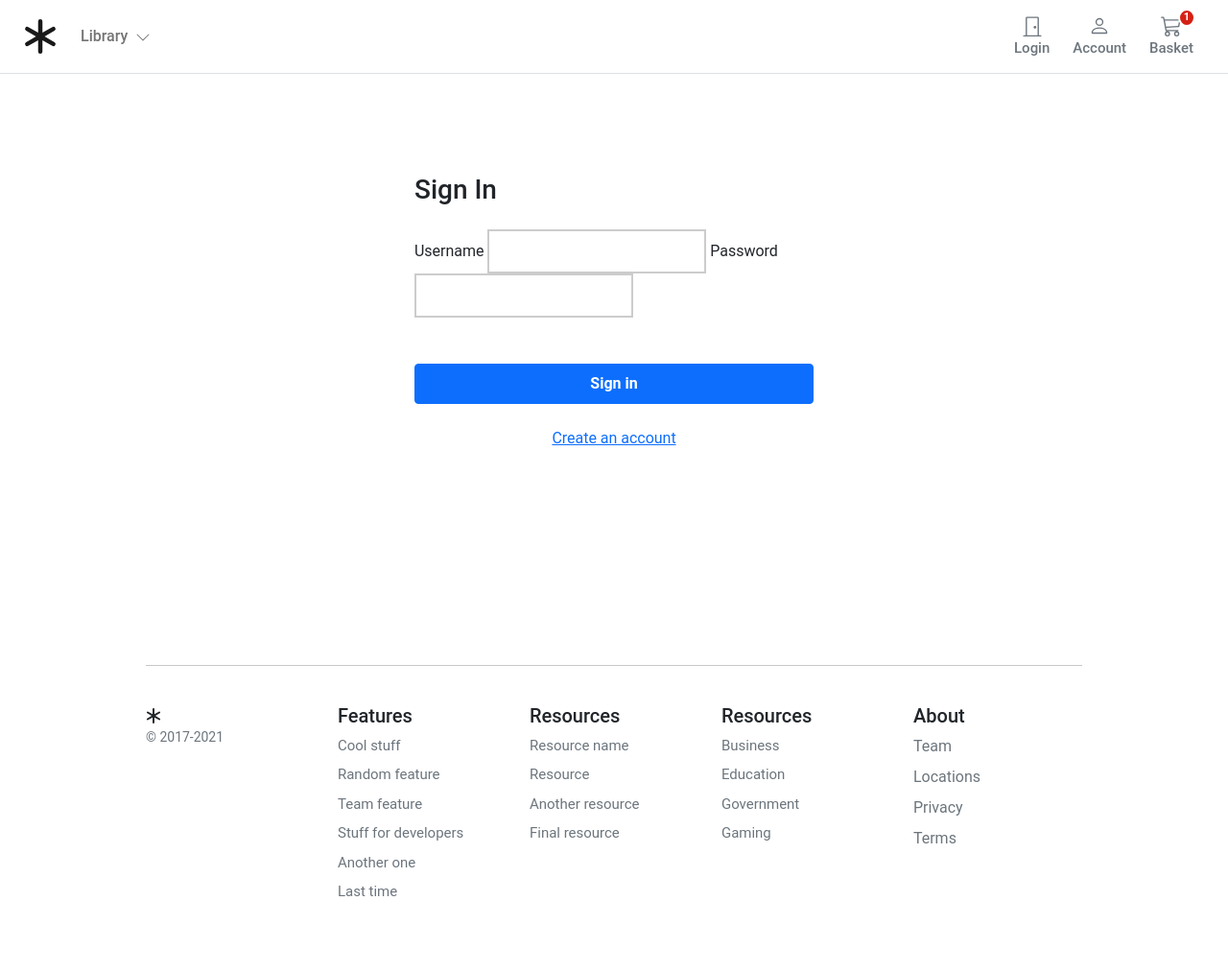
After one commit to HarounTaHa/Django-Ecommerce, a Django app: template templates/account/registration/login.html in a window 1280 px wide. The commit adds this page. Shown: the whole page at 96% size. Run offline with Django 3.2, Linux system fonts and the light colour scheme; the template is opened without the code that fills it: most values are stand-ins (such as "Sample title", 1, 10 or a date in 2020); form fields are guessed from the names that the template uses.

Commit message:
login and logout functionality

```diff
--- /dev/null
+++ b/templates/account/registration/login.html
@@ -0,0 +1,66 @@
+{% extends "../../store/base.html" %}
+{% block title %}Log-in{% endblock %}
+{% block content %}
+
+<style>
+    .container-fluid {
+        max-width: 100%;
+    }
+
+    .account-form input {
+        border: 2px solid #ccc;
+        height: calc(2em + .75rem + 2px);
+    }
+
+    .account-form input:focus {
+        border-color: #1497ff;
+        box-shadow: none;
+    }
+</style>
+<div class="container-fluid">
+    <div class="row no-gutter">
+        <div class="col-md-12">
+            <div class="login d-flex align-items-center py-5">
+                <div class="container">
+                    <div class="row">
+                        <div class="col-12 col-lg-6  mx-auto">
+                            <form class="account-form p-4 rounded" action="{% url 'account:login' %}" method="post">
+
+                                {% csrf_token %}
+                                <h3 class="mb-4">Sign In</h3>
+
+                                {% if form.errors %}
+                                <div class="alert alert-primary" role="alert">
+                                    Error: Username or Password not correct!
+                                </div>
+                                {% endif %}
+
+                                <label class="form-label">{{ form.username.label}}</label>
+                                {{ form.username}}
+
+                                <label class="form-label">{{ form.password.label}}</label>
+                                {{ form.password}}
+                                <div class="d-grid gap-2">
+                                    <input type="hidden" name="next" value="{{ next }}">
+                                    <button class="btn btn-primary py-2 mb-4 mt-5 fw-bold" type="submit" value="Log-in">Sign in
+                                    </button>
+                                </div>
+                                <p class="text-center pb-3">
+                                    <a href="{% url 'account:register' %}">Create an account</a>
+                                </p>
+                            </form>
+                            <p class="small text-center pt-4">
+                                {% comment %} <a href="">Forgotten Password?</a> {% endcomment %}
+                            </p>
+                            <p class="small text-center">
+                                {% comment %} <a href="">Help Center?</a> {% endcomment %}
+                            </p>
+
+                        </div>
+                    </div>
+                </div>
+            </div>
+        </div>
+    </div>
+</div>
+{% endblock %}
--- a/templates/store/base.html
+++ b/templates/store/base.html
@@ -62,7 +62,7 @@
                     </button>
 
                     {% if user.is_authenticated %}
-                    <a type="button" role="button" href=""
+                    <a type="button" role="button" href="{% url 'account:logout' %}"
                         class="btn btn-outline-secondary border-0 basket-btn">
                         <div>
                             <svg xmlns="http://www.w3.org/2000/svg" width="22" height="22" fill="currentColor"
@@ -75,7 +75,7 @@
                         <span class="fs15 fw500">Logout</span>
                     </a>
                     {% else %}
-                    <a type="button" role="button" href=""
+                    <a type="button" role="button" href="{% url 'account:login' %}"
                         class="btn btn-outline-secondary border-0 basket-btn">
                         <div>
                             <svg xmlns="http://www.w3.org/2000/svg" width="22" height="22" fill="currentColor"
```
Also changed, not shown: account/forms.py (+13 -0 lines), account/urls.py (+6 -1 lines), templates/account/user/dashboard.html (+24 -1 lines).
